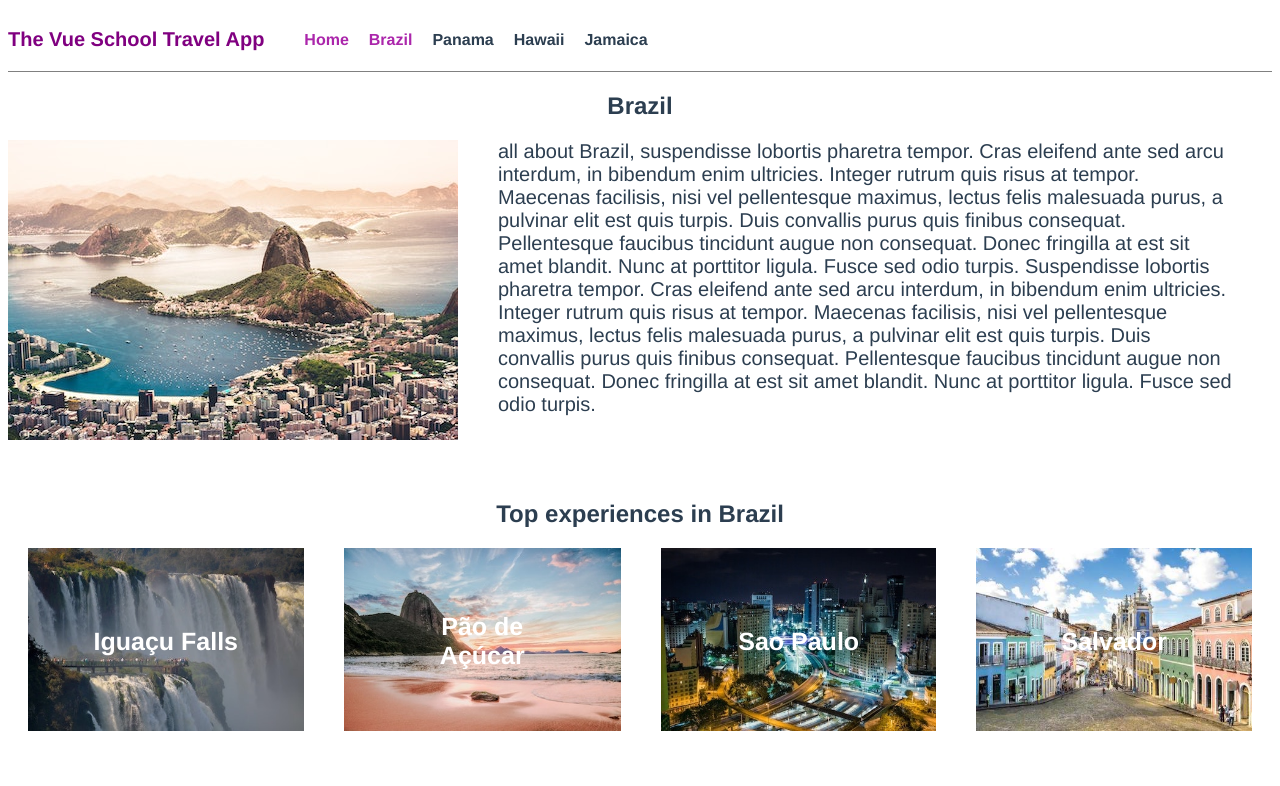
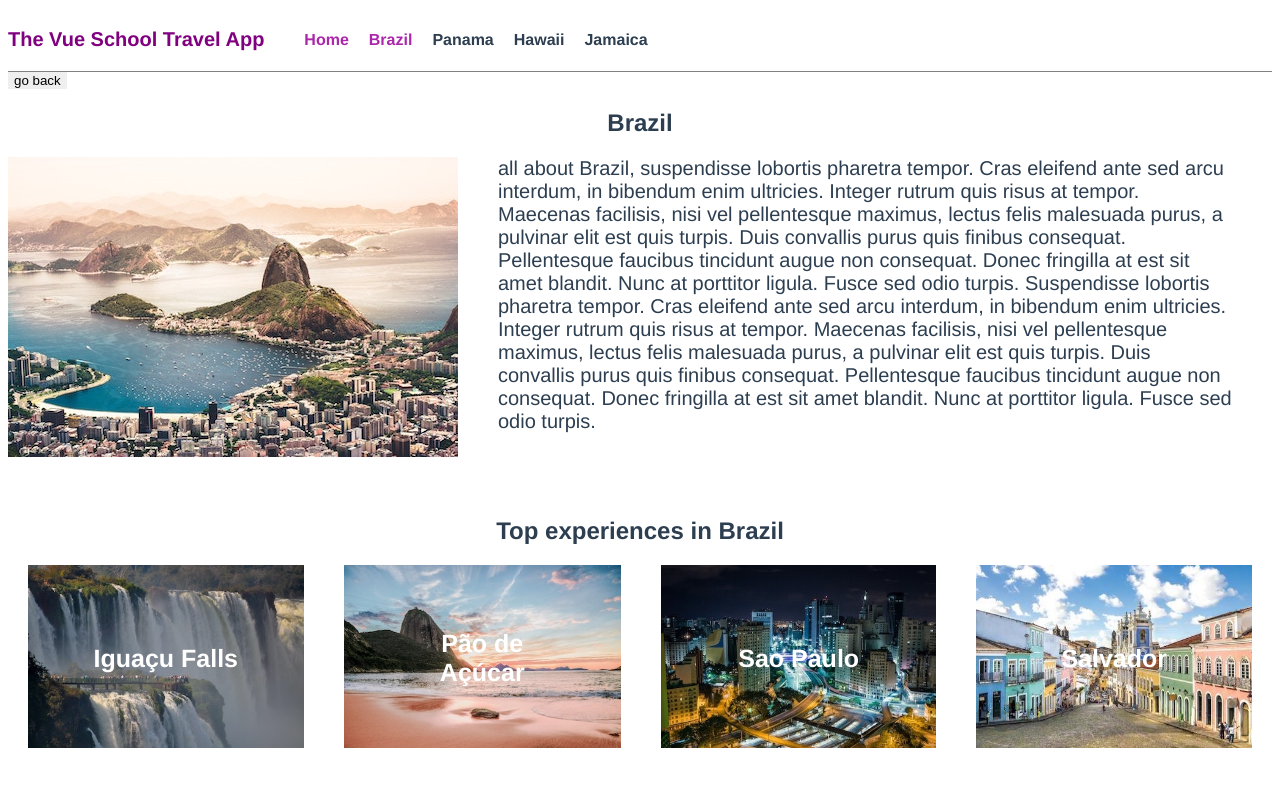
Before and after one commit to Muhodari/vue-travel-app, a Vue app: page /destination/brazil in a window 1280 px wide. Shown: the top 786 px of the page. Built offline with nearby package versions, Linux system fonts and the light colour scheme.

Commit message:
added GoBack navigation

```diff
--- /dev/null
+++ b/src/components/GoBack.vue
@@ -0,0 +1,25 @@
+<template>
+    <span class="go-back">
+        <button @click="goBack">go back</button>
+    </span>
+</template>
+
+<script>
+export default {
+    methods:{
+        goBack(){
+           return this.$router.go(-1)
+        }
+    }
+}
+</script>
+<style scoped>
+.go-back{
+    display: flex;
+    cursor: pointer;
+}
+button{
+    border: 0;
+}
+
+</style>
--- a/src/views/DestinationDetails.vue
+++ b/src/views/DestinationDetails.vue
@@ -1,6 +1,6 @@
 <template>
   <div>
-
+  <go-back/>
     <section class="destinations">
       <h1>
         {{ destination.name }}
@@ -45,8 +45,13 @@
 </template>
 <script>
 import store from "@/store";
+import GoBack from '../components/GoBack.vue';
 
 export default {
+  components:{
+    GoBack
+
+  },
 
   data() {
     return {};
```
